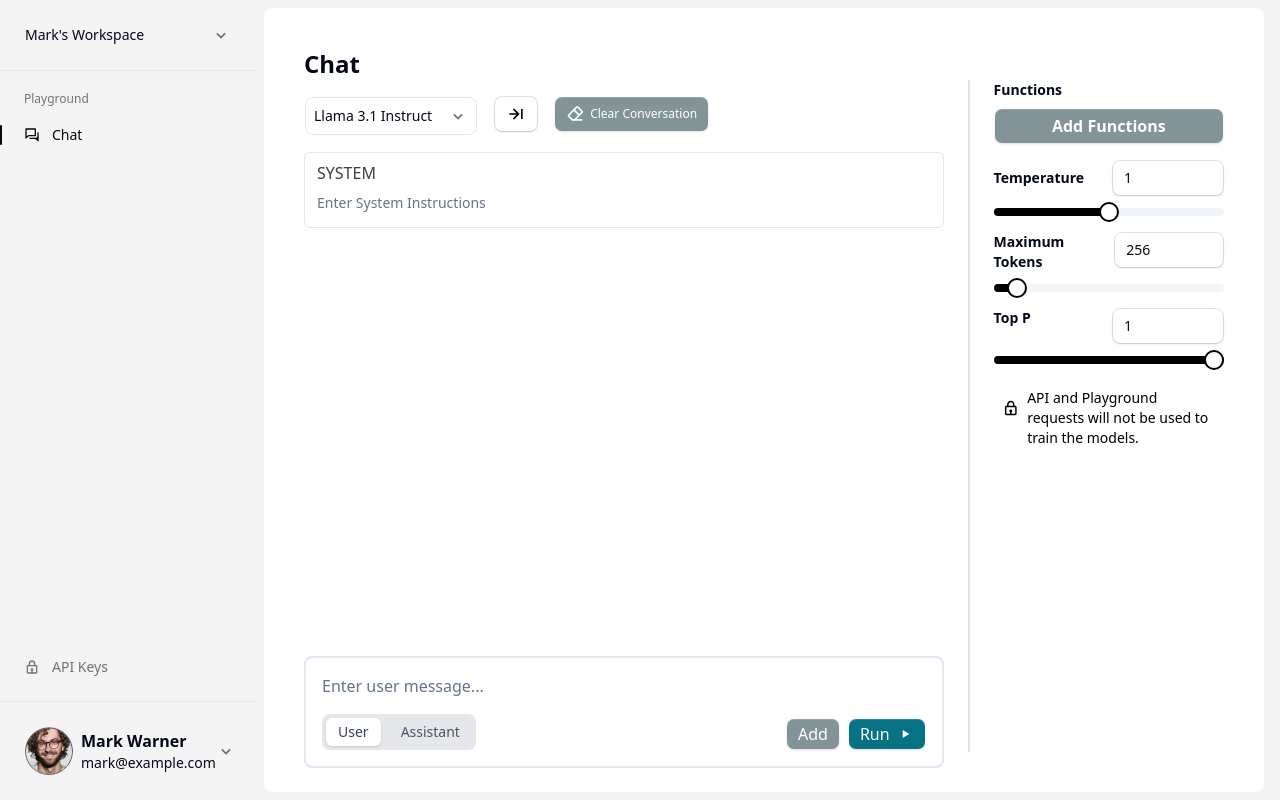
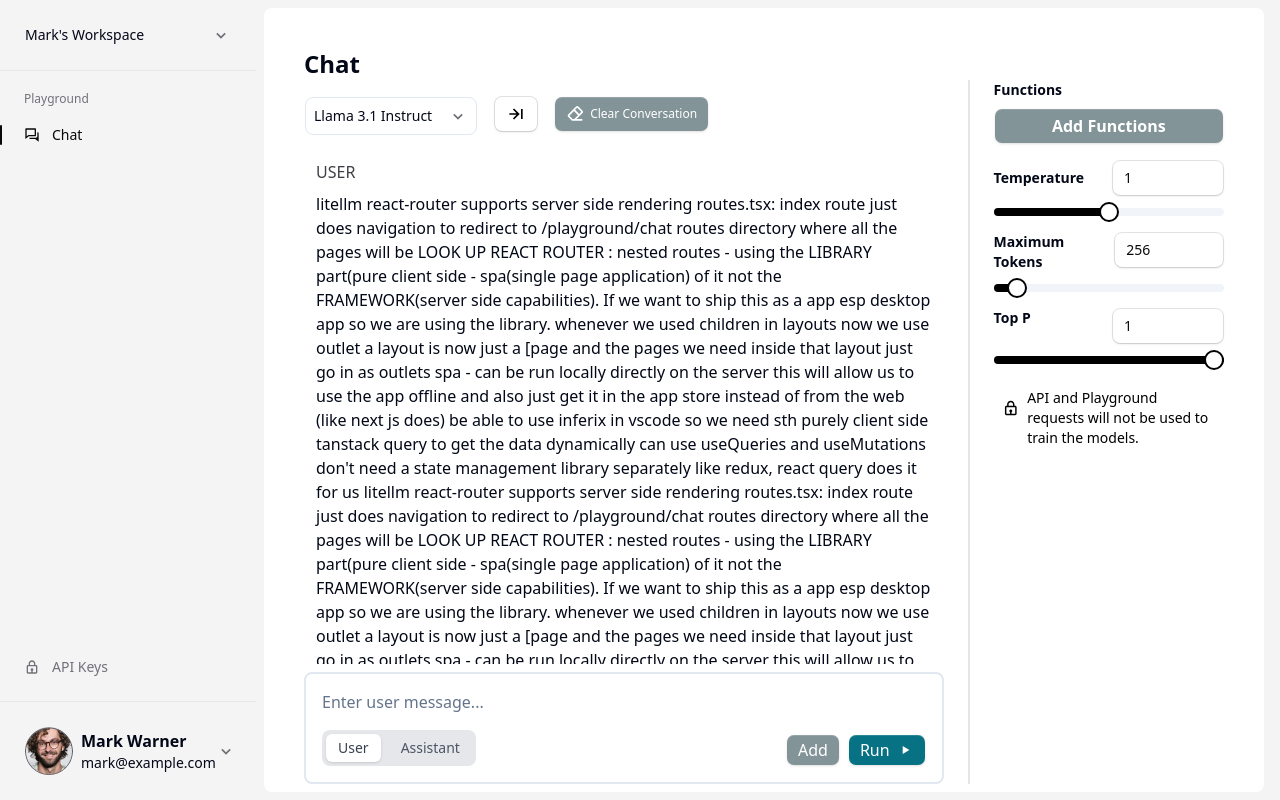
Before and after one commit to YourTechBud/inferix-ui, a React (Vite) app: page /playground/chat in a window 1280 px wide. Built offline with nearby package versions, Linux system fonts and the light colour scheme; a web font is replaced by a local one.

Commit message:
Refactor layout and chat components for improved structure and styling
Signed-off-by: maishaSupritee <maisha.sup@gmail.com>

```diff
--- a/src/routes/layout.tsx
+++ b/src/routes/layout.tsx
@@ -126,7 +126,7 @@ export default function Layout() {
         </Sidebar>
       }
     >
-      <div className="flex w-full flex-col items-center justify-center overflow-hidden bg-background font-sans antialiased sm:min-h-screen lg:p-2">
+      <div className="flex w-full flex-col items-center justify-center bg-background font-sans antialiased sm:min-h-screen lg:p-2">
         <Outlet />
       </div>
     </SidebarLayout>
--- a/src/routes/playground/chat.tsx
+++ b/src/routes/playground/chat.tsx
@@ -99,9 +99,9 @@ export default function Chat() {
   return (
     <PagePanel className="flex h-full flex-col">
       <Heading variant="page" text="Chat" />
-      <div className="mb-4 flex flex-grow flex-row gap-4 sm:gap-6 lg:mb-0">
+      <div className="mb-4 flex flex-grow flex-row gap-4 sm:gap-6 lg:mb-0 h-full">
         <div className="mt-4 flex h-full flex-grow flex-col justify-between sm:w-full md:w-[25vw] lg:w-[45vw]">
-          <div className="flex flex-col gap-4">
+          <div className="flex flex-col gap-4 h-full flex-grow">
             <div className="flex flex-row gap-4">
               <CustomDropdown
                 trigger={trigger}
@@ -119,10 +119,90 @@ export default function Chat() {
               </Button>
             </div>
 
-            <ChatMessage variant="system" className="w-full" />
+            <div className="flex flex-col justify-between h-full overflow-y-auto">
+              <div className="overflow-y-auto" >
+                <ChatMessage variant="user" content="litellm
+
+react-router supports server side rendering
+routes.tsx:
+
+index route just does navigation to redirect to /playground/chat
+routes directory where all the pages will be
+
+LOOK UP REACT ROUTER : nested routes - using the LIBRARY part(pure client side - spa(single page application) of it not the FRAMEWORK(server side capabilities). If we want to ship this as a app esp desktop app so we are using the library.
+
+whenever we used children in layouts now we use outlet
+a layout is now just a [page and the pages we need inside that layout just go in as outlets
+
+spa - can be run locally directly on the server
+this will allow us to use the app offline and also just get it in the app store instead of from the web (like next js does)
+
+be able to use inferix in vscode so we need sth purely client side
+
+tanstack query to get the data dynamically
+can use useQueries and useMutations
+don't need a state management library separately like redux, react query does it for us litellm
+
+react-router supports server side rendering
+routes.tsx:
+
+index route just does navigation to redirect to /playground/chat
+routes directory where all the pages will be
+
+LOOK UP REACT ROUTER : nested routes - using the LIBRARY part(pure client side - spa(single page application) of it not the FRAMEWORK(server side capabilities). If we want to ship this as a app esp desktop app so we are using the library.
+
+whenever we used children in layouts now we use outlet
+a layout is now just a [page and the pages we need inside that layout just go in as outlets
+
+spa - can be run locally directly on the server
+this will allow us to use the app offline and also just get it in the app store instead of from the web (like next js does)
+
+be able to use inferix in vscode so we need sth purely client side
+
+tanstack query to get the data dynamically
+can use useQueries and useMutations
+don't need a state management library separately like redux, react query does it for us litellm
+
+react-router supports server side rendering
+routes.tsx:
+
+index route just does navigation to redirect to /playground/chat
+routes directory where all the pages will be
+
+LOOK UP REACT ROUTER : nested routes - using the LIBRARY part(pure client side - spa(single page application) of it not the FRAMEWORK(server side capabilities). If we want to ship this as a app esp desktop app so we are using the library.
+
+whenever we used children in layouts now we use outlet
+a layout is now just a [page and the pages we need inside that layout just go in as outlets
+
+spa - can be run locally directly on the server
+this will allow us to use the app offline and also just get it in the app store instead of from the web (like next js does)
+
+be able to use inferix in vscode so we need sth purely client side
+
+tanstack query to get the data dynamically
+can use useQueries and useMutations
+don't need a state management library separately like redux, react query does it for us routes directory where all the pages will be
+
+LOOK UP REACT ROUTER : nested routes - using the LIBRARY part(pure client side - spa(single page application) of it not the FRAMEWORK(server side capabilities). If we want to ship this as a app esp desktop app so we are using the library.
+
+whenever we used children in layouts now we use outlet
+a layout is now just a [page and the pages we need inside that layout just go in as outlets
+
+spa - can be run locally directly on the server
+this will allow us to use the app offline and also just get it in the app store instead of from the web (like next js does)
+
+be able to use inferix in vscode so we need sth purely client side
+
+tanstack query to get the data dynamically
+can use useQueries and useMutations
+don't need a state management library separately like redux, react query does it for us" className="w-full" /></div>
+              <div className='pt-2 pb-4 '>
+                <ChatPrompt handleSendPrompt={() => {}} />
+              </div>
+            </div>
           </div>
 
-          <ChatPrompt handleSendPrompt={() => {}} />
+
         </div>
         <Divider orientation="vertical" className="border" />
         <PlaygroundSettings />
--- a/src/ui/components/sidebar-layout.tsx
+++ b/src/ui/components/sidebar-layout.tsx
@@ -110,9 +110,9 @@ export function SidebarLayout({
       </header>
 
       {/* Content */}
-      <main className="flex h-full w-full flex-1 lg:min-w-0 lg:pl-64 lg:pr-2">
+      <main className="flex h-full w-full flex-1 lg:min-w-0 lg:pl-64 lg:pr-2 overflow-hidden ">
         <div className="grow touch-none">
-          <div className="mx-auto flex h-full space-x-3">{children}</div>
+          <div className="mx-auto flex h-full space-x-3  ">{children}</div>
         </div>
       </main>
     </div>
--- a/src/ui/widgets/playground/chat-message.tsx
+++ b/src/ui/widgets/playground/chat-message.tsx
@@ -6,11 +6,13 @@ import { cn } from '@/lib/utils';
 interface ChatMessageProps extends React.InputHTMLAttributes<HTMLInputElement> {
   title?: string;
   variant: 'system' | 'user' | 'assistant';
+  content?: string;
 }
 
 export default function ChatMessage({
   className,
-  variant = 'assistant',
+  variant = 'system',
+  content='',
 }: ChatMessageProps) {
   const textareaRef = useRef<HTMLTextAreaElement>(null);
   const divRef = useRef<HTMLDivElement>(null);
@@ -45,15 +47,13 @@ export default function ChatMessage({
 
   return (
     <div className={divClassName} ref={divRef}>
-      <div className="sticky left-0 top-0 w-full px-3 py-2">
+      <div className="sticky left-0 top-0 w-full px-3 py-2 bg-white z-10">
         <p className="text-base font-medium text-zinc-700">
-          {(variant === 'system' && 'SYSTEM') ||
-            (variant === 'user' && 'USER') ||
-            'ASSISTANT'}
+          {variant.toUpperCase()}
         </p>
       </div>
 
-      <div className="px-3 pb-2">
+      {variant === 'system' ? (<div className="px-3 pb-2">
         <textarea
           id="message"
           className={inputClassName}
@@ -64,7 +64,11 @@ export default function ChatMessage({
           onChange={handleInput}
           aria-multiline="true"
         />
-      </div>
+      </div>) : (
+        <div className="px-3 pb-2 flex flex-col">
+          <p className="text-base">{content}</p>
+        </div>
+      )}
     </div>
   );
 }
```
